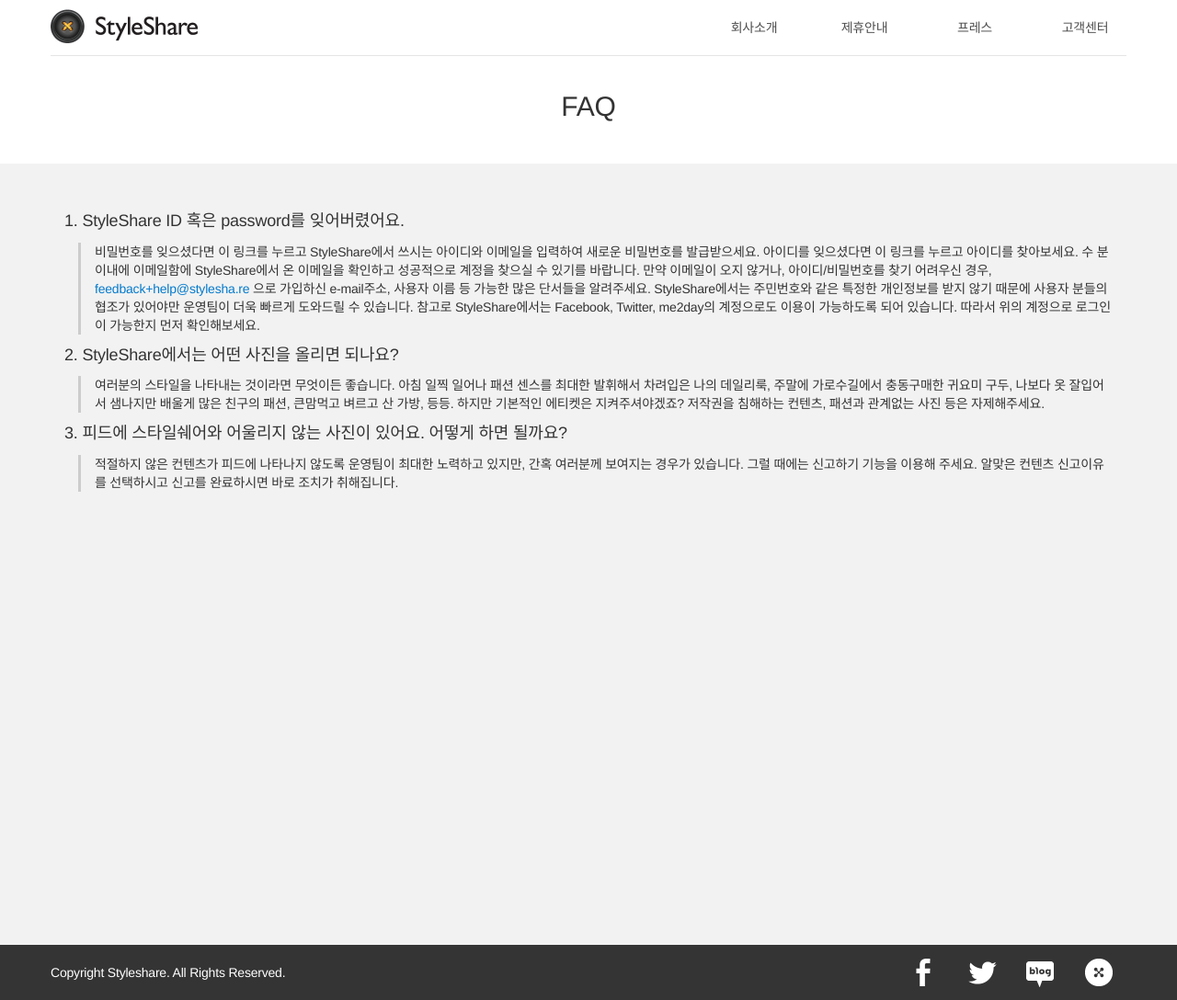
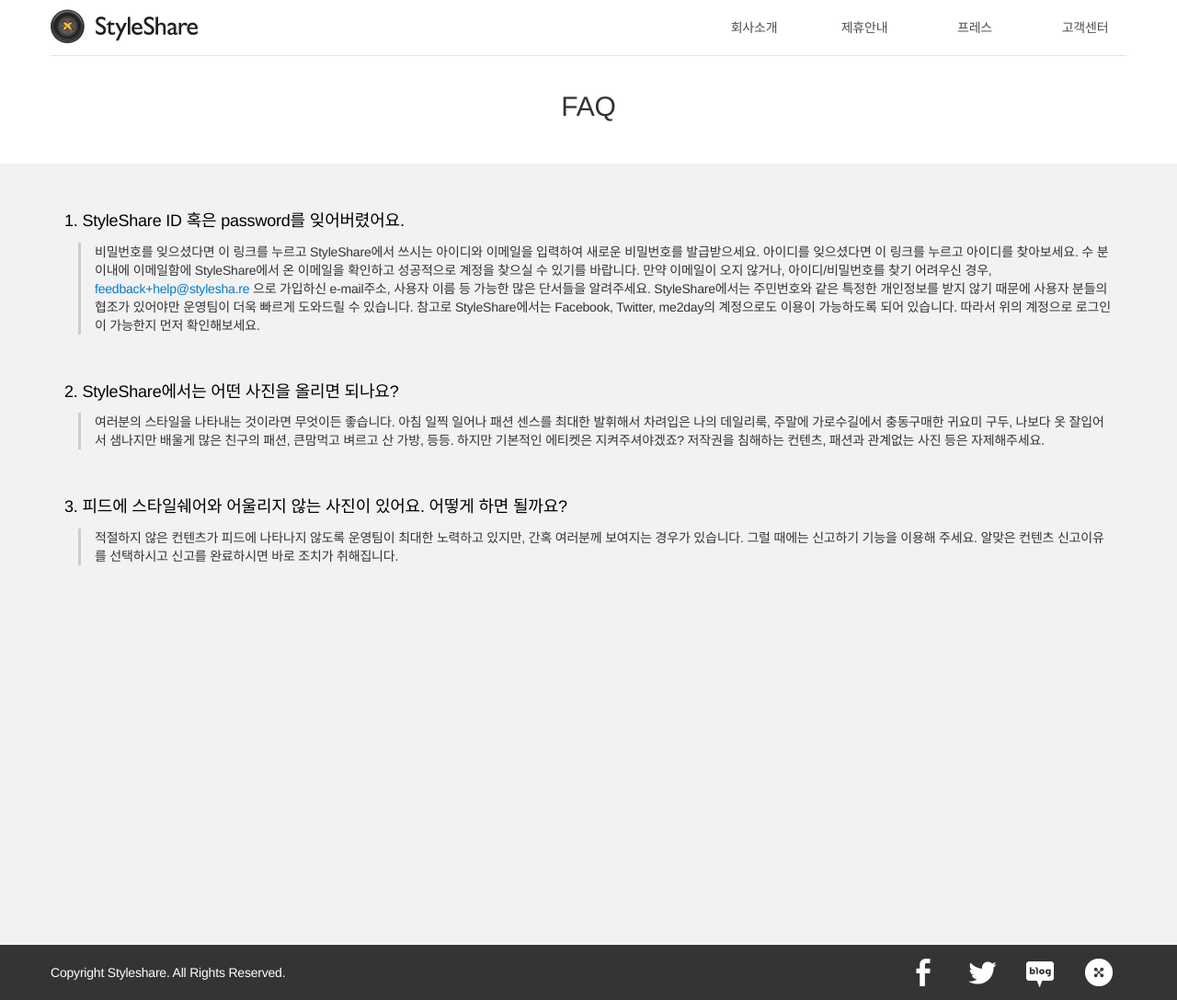
Before and after one commit to geonu/styleshare.github.io, a Jekyll site: the page built from faq/index.html, in a window 1280 px wide and 1088 px high. Shown: the whole window at 92% size. Built offline with Jekyll 4.4.1, drawn with Linux system fonts in a browser that asks for light colours; nearby versions of some CDN libraries; Markdown is read by kramdown in place of the engine named in the settings.

Commit message:
`/faq` 페이지 디자인 적용

```diff
--- a/faq/index.html
+++ b/faq/index.html
@@ -4,17 +4,17 @@
 headTitle: FAQ
 ---
 
-<p class="fontsize6">1. StyleShare ID 혹은 password를 잊어버렸어요.</p>
+<p class="ss-emphasis">1. StyleShare ID 혹은 password를 잊어버렸어요.</p>
 <p class="ss-answer">
 비밀번호를 잊으셨다면 이 링크를 누르고 StyleShare에서 쓰시는 아이디와 이메일을 입력하여 새로운 비밀번호를 발급받으세요. 아이디를 잊으셨다면 이 링크를 누르고 아이디를 찾아보세요. 수 분 이내에 이메일함에 StyleShare에서 온 이메일을 확인하고 성공적으로 계정을 찾으실 수 있기를 바랍니다. 만약 이메일이 오지 않거나, 아이디/비밀번호를 찾기 어려우신 경우, <a href="feedback+help@stylesha.re">feedback+help@stylesha.re</a> 으로 가입하신 e-mail주소, 사용자 이름 등 가능한 많은 단서들을 알려주세요.  StyleShare에서는 주민번호와 같은 특정한 개인정보를 받지 않기 때문에 사용자 분들의 협조가 있어야만 운영팀이 더욱 빠르게 도와드릴 수 있습니다. 참고로 StyleShare에서는 Facebook, Twitter, me2day의 계정으로도 이용이 가능하도록 되어 있습니다. 따라서 위의 계정으로 로그인이 가능한지 먼저 확인해보세요.
 </p>
 
-<p class="fontsize6">2. StyleShare에서는 어떤 사진을 올리면 되나요?</p>
+<p class="ss-emphasis margin-top10">2. StyleShare에서는 어떤 사진을 올리면 되나요?</p>
 <p class="ss-answer">
 여러분의 스타일을 나타내는 것이라면 무엇이든 좋습니다. 아침 일찍 일어나 패션 센스를 최대한 발휘해서 차려입은 나의 데일리룩, 주말에 가로수길에서 충동구매한 귀요미 구두, 나보다 옷 잘입어서 샘나지만 배울게 많은 친구의 패션, 큰맘먹고 벼르고 산 가방, 등등. 하지만 기본적인 에티켓은 지켜주셔야겠죠? 저작권을 침해하는 컨텐츠, 패션과 관계없는 사진 등은 자제해주세요.
 </p>
 
-<p class="fontsize6">3. 피드에 스타일쉐어와 어울리지 않는 사진이 있어요. 어떻게 하면 될까요?</p>
+<p class="ss-emphasis margin-top10">3. 피드에 스타일쉐어와 어울리지 않는 사진이 있어요. 어떻게 하면 될까요?</p>
 <p class="ss-answer">
 적절하지 않은 컨텐츠가 피드에 나타나지 않도록 운영팀이 최대한 노력하고 있지만, 간혹 여러분께 보여지는 경우가 있습니다. 그럴 때에는 신고하기 기능을 이용해 주세요. 알맞은 컨텐츠 신고이유를 선택하시고 신고를 완료하시면 바로 조치가 취해집니다.
 </p>
```
